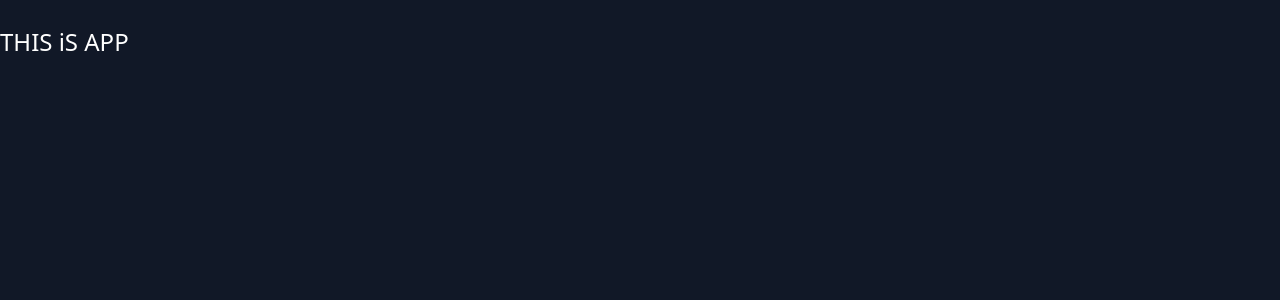
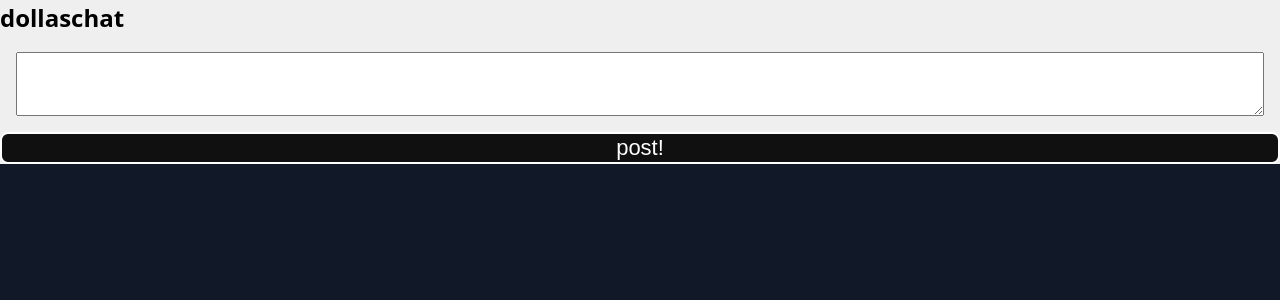
Before and after one commit to james-tharit/durarara-clone, a React (Vite) app: page / in a window 1280 px wide. Shown: the top 300 px of the page. Built offline with nearby package versions, Linux system fonts and the light colour scheme; sample sign-in values are in the browser's storage.

Commit message:
feat: added chat page

```diff
--- /dev/null
+++ b/src/pages/Home/Home.css
@@ -0,0 +1,14 @@
+.chat-container {
+  position: absolute;
+  top: 0;
+  left: 0;
+  right: 0;
+  display: flex;
+  flex-direction: column;
+  background-color: #efefef;
+}
+
+textarea {
+  padding: 16px;
+  margin: 16px;
+}
--- a/src/pages/Home/Home.tsx
+++ b/src/pages/Home/Home.tsx
@@ -1,7 +1,12 @@
+import './Home.css'
 export const Home = () => {
   return (
-    <>
-      <p>THIS iS APP</p>
-    </>
+    <div>
+      <div className="chat-container" >
+        <p style={{ color: 'black', fontWeight: 'bold', padding: 0, margin: 0 }}>dollaschat</p>
+        <textarea />
+        <button> post! </button>
+      </div>
+    </div>
   );
 }
```
